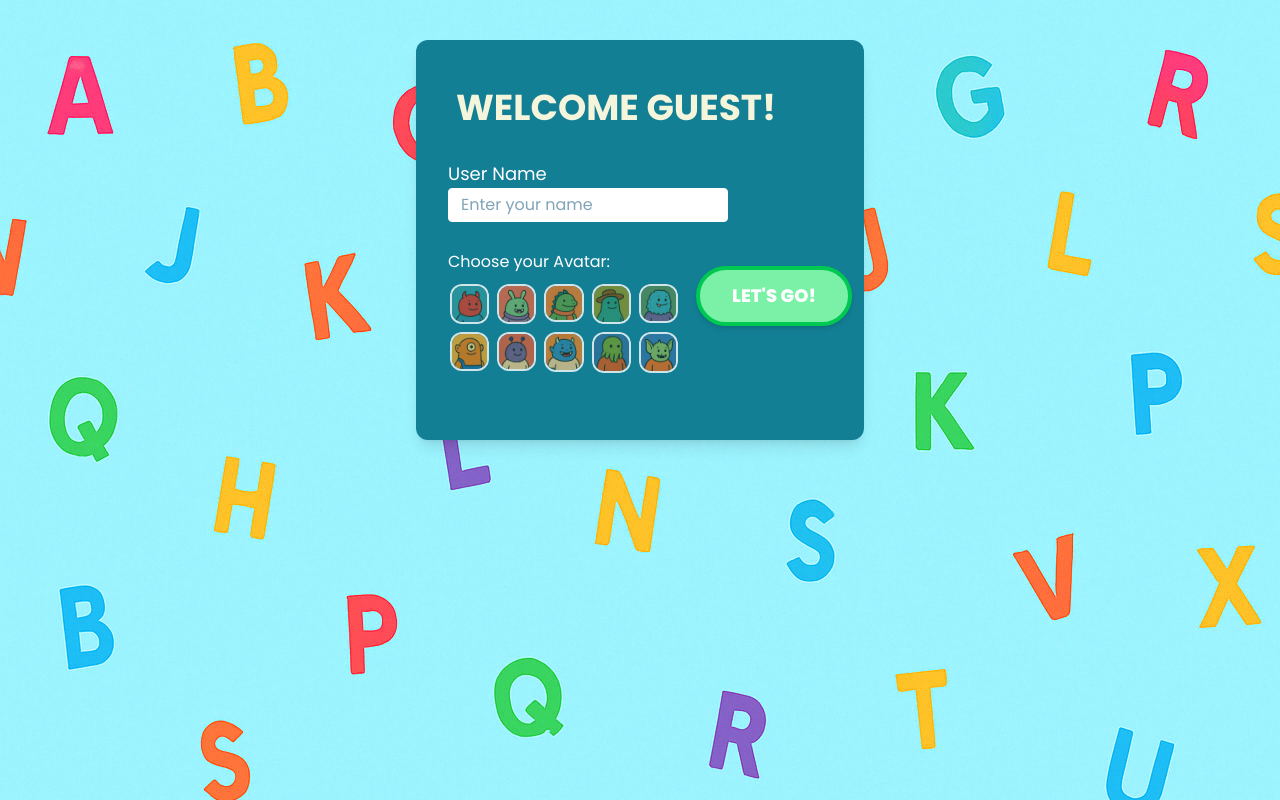
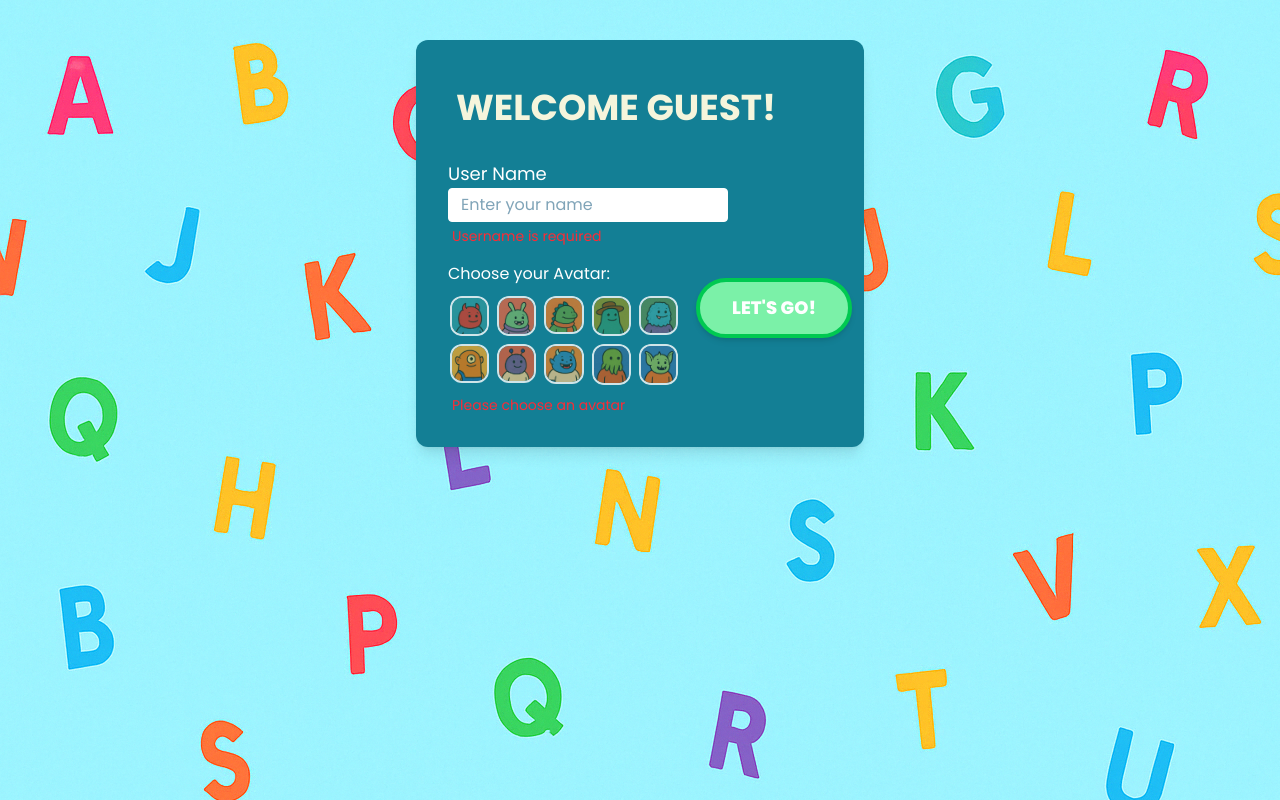
Before and after one commit to English-app-game/frontend, a React (Vite) app: page /login/guest in a window 1280 px wide. Both pictures are taken after a click on the button "LET'S GO!". Built offline with nearby package versions, Linux system fonts and the light colour scheme.

Commit message:
errors text

```diff
--- a/src/ui/pages/LoginGuest.jsx
+++ b/src/ui/pages/LoginGuest.jsx
@@ -55,8 +55,11 @@ return (
               onChange={(e) => setUsername(e.target.value)}
               placeholder="Enter your name"
             />
+            {usernameError && (
+              <p className="text-red-500 text-sm mt-1 ml-1">{usernameError}</p>
+            )}
           </div>
-        <div className="pt-7">
+          <div className="pt-4">
             <PrimaryButton
               text="LET'S GO!"
               className="float-right mt-4 ml-4"
@@ -78,6 +81,9 @@ return (
                 </div>
               ))}
             </div>
+            {avatarError && (
+              <p className="text-red-500 text-sm mt-2 ml-1">{avatarError}</p>
+            )}
           </div>
         </BlueBox>
       </div>
```
Lines whose indentation alone changed are shown as unchanged.
